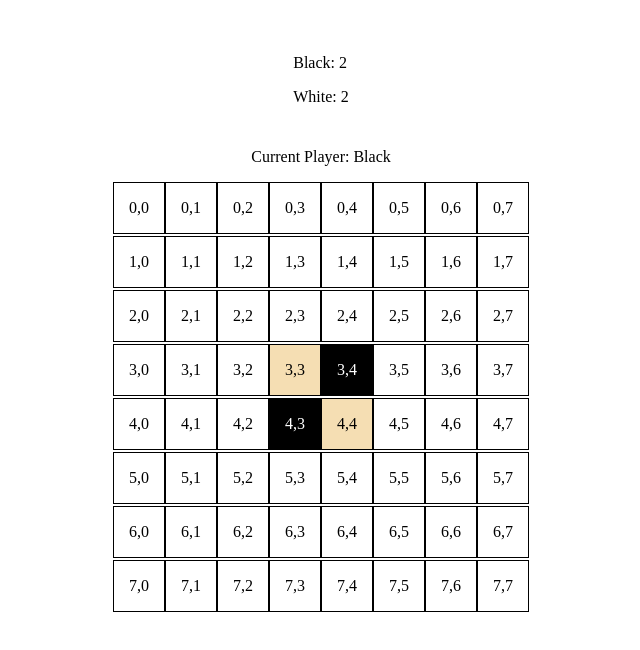
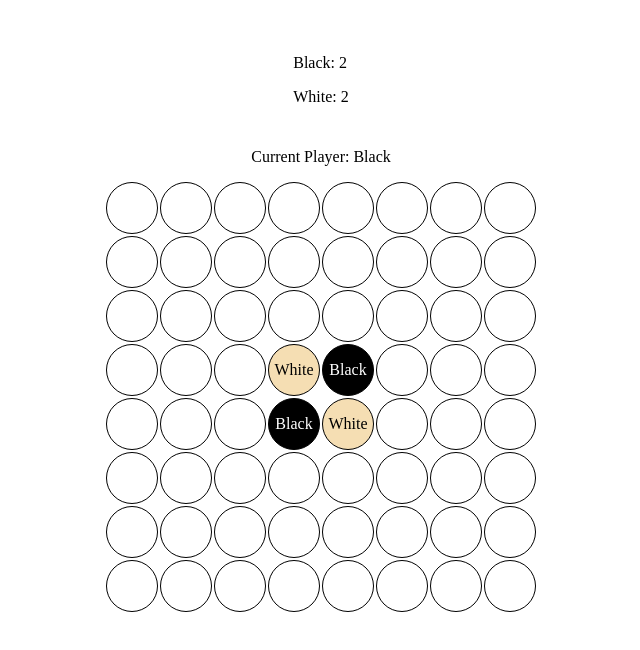
Before and after one commit to fallomo/Tictactoe, a React app: page / in a window 1280 px wide. Shown: the top 650 px of the page, without its empty margins (319-959 px from the left). Built offline with nearby package versions, Linux system fonts and the light colour scheme.

Commit message:
feat: 合法位置提示功能

```diff
--- a/src/App.css
+++ b/src/App.css
@@ -1,9 +1,9 @@
-/* App.css */
 .game {
   display: flex;
   flex-direction: column;
   align-items: center;
   padding: 20px;
+  background: transparent;
 }
 
 .board {
@@ -15,17 +15,29 @@
 .row {
   display: flex;
   flex-direction: row;
+  gap: 2px;
 }
 
 .square {
   width: 50px;
   height: 50px;
   border: 1px solid #000000;
+  border-radius: 50%;
   display: flex;
   align-items: center;
   justify-content: center;
   cursor: pointer;
 }
+
+.square.hovered-White {
+  background-image: linear-gradient(45deg, #e6ffb3, #e0f7ff); /* 渐变效果 */
+}
+
+.square.hovered-Black {
+  background-image: linear-gradient(45deg, #4e4141, #2e3234); /* 渐变效果 */
+}
+
+
 
 .square.Black {
   background-color: black;
--- a/src/App.jsx
+++ b/src/App.jsx
@@ -2,6 +2,7 @@ import React, { useState } from "react";
 import Board from "@components/Board";
 import Scoreboard from "@components/Scoreboard";
 import CurrentPlayer from "@components/CurrentPlayer";
+import { isValidMove } from "@/utils";
 import "./App.css";
 
 const SIZE = 8;
@@ -24,7 +25,7 @@ function App() {
 
   // 处理点击事件
   const handleClick = (row, col) => {
-    if (!isValidMove(boardState,row, col, currentPlayer)) return; // 检测位置是否合法
+    if (!isValidMove(boardState, row, col, currentPlayer)) return; // 检测位置是否合法
 
     // 执行翻转逻辑
     const newBoardState = [...boardState];
@@ -42,7 +43,6 @@ function App() {
       setCurrentPlayer(currentPlayer === "Black" ? "White" : "Black");
     }
   };
-
 
   // 翻转棋子的方法
   const flipDiscs = (board, row, col, player) => {
@@ -108,49 +108,9 @@ function App() {
     <div className="game">
       <Scoreboard blackScore={blackScore} whiteScore={whiteScore} />
       <CurrentPlayer currentPlayer={currentPlayer} />
-      <Board boardState={boardState} onClick={handleClick} />
+      <Board boardState={boardState} onClick={handleClick} currentPlayer={currentPlayer} />
     </div>
   );
 }
 
 export default App;
-
-  // 判断某个位置是否是合法走法
-  const isValidMove = (board, row, col, color) => {
-    if (board[row][col] !== null) return false;
-
-    const directions = [
-      [-1, 0],
-      [1, 0],
-      [0, -1],
-      [0, 1], // 上下左右
-      [-1, -1],
-      [-1, 1],
-      [1, -1],
-      [1, 1], // 四个对角线
-    ];
-
-    let isValid = false;
-
-    directions.forEach(([dx, dy]) => {
-      let r = row + dx;
-      let c = col + dy;
-      let foundOpponent = false;
-
-      while (r >= 0 && r < SIZE && c >= 0 && c < SIZE) {
-        const cell = board[r][c];
-        if (cell === null) break;
-        if (cell === color) {
-          if (foundOpponent) {
-            isValid = true;
-          }
-          break;
-        }
-        foundOpponent = true;
-        r += dx;
-        c += dy;
-      }
-    });
-
-    return isValid;
-  };
--- a/src/components/Board/index.jsx
+++ b/src/components/Board/index.jsx
@@ -1,7 +1,8 @@
 import React from "react";
 import Square from "./Square";
+import { isValidMove } from "@/utils";
 
-function Board({ boardState, onClick }) {
+function Board({ boardState, onClick, currentPlayer }) {
   return (
     <div className="board">
       {boardState.map((row, rowIndex) => (
@@ -10,8 +11,13 @@ function Board({ boardState, onClick }) {
             <Square
               key={colIndex}
               value={cell}
-              text ={`${rowIndex},${colIndex}`}
+              text={`${rowIndex},${colIndex}`}
               onClick={() => onClick(rowIndex, colIndex)}
+              hoveredStyle={
+                isValidMove(boardState, rowIndex, colIndex, currentPlayer)
+                  ? currentPlayer
+                  : ''
+              }
             />
           ))}
         </div>
--- a/src/components/Board/square/index.jsx
+++ b/src/components/Board/square/index.jsx
@@ -1,9 +1,24 @@
-import React from "react";
+import React, { useState } from "react";
 
-const Square = ({ value, onClick, text }) => {
+const Square = ({ value, onClick, text, hoveredStyle }) => {
+  const [isHovered, setIsHovered] = useState(false);
+  const handleMouseEnter = () => {
+    console.log(hoveredStyle)
+      setIsHovered(true);
+  };
+
+  const handleMouseLeave = () => {
+    setIsHovered(false);
+  };
+
   return (
-    <div className={`square ${value}`} onClick={onClick}>
-      {text}
+    <div
+      className={`square ${isHovered ? `hovered-${hoveredStyle}` : ""} ${value}`}
+      onClick={onClick}
+      onMouseEnter={handleMouseEnter}
+      onMouseLeave={handleMouseLeave}
+      >
+      {value}
     </div>
   );
 };
--- /dev/null
+++ b/src/utils.jsx
@@ -0,0 +1,41 @@
+const SIZE = 8; // 应统一到const中管理
+
+// 判断某个位置是否是合法走法
+export const isValidMove = (board, row, col, color) => {
+  if (board[row][col] !== null) return false;
+
+  const directions = [
+    [-1, 0],
+    [1, 0],
+    [0, -1],
+    [0, 1], // 上下左右
+    [-1, -1],
+    [-1, 1],
+    [1, -1],
+    [1, 1], // 四个对角线
+  ];
+
+  let isValid = false;
+
+  directions.forEach(([dx, dy]) => {
+    let r = row + dx;
+    let c = col + dy;
+    let foundOpponent = false;
+
+    while (r >= 0 && r < SIZE && c >= 0 && c < SIZE) {
+      const cell = board[r][c];
+      if (cell === null) break;
+      if (cell === color) {
+        if (foundOpponent) {
+          isValid = true;
+        }
+        break;
+      }
+      foundOpponent = true;
+      r += dx;
+      c += dy;
+    }
+  });
+
+  return isValid;
+};
```
